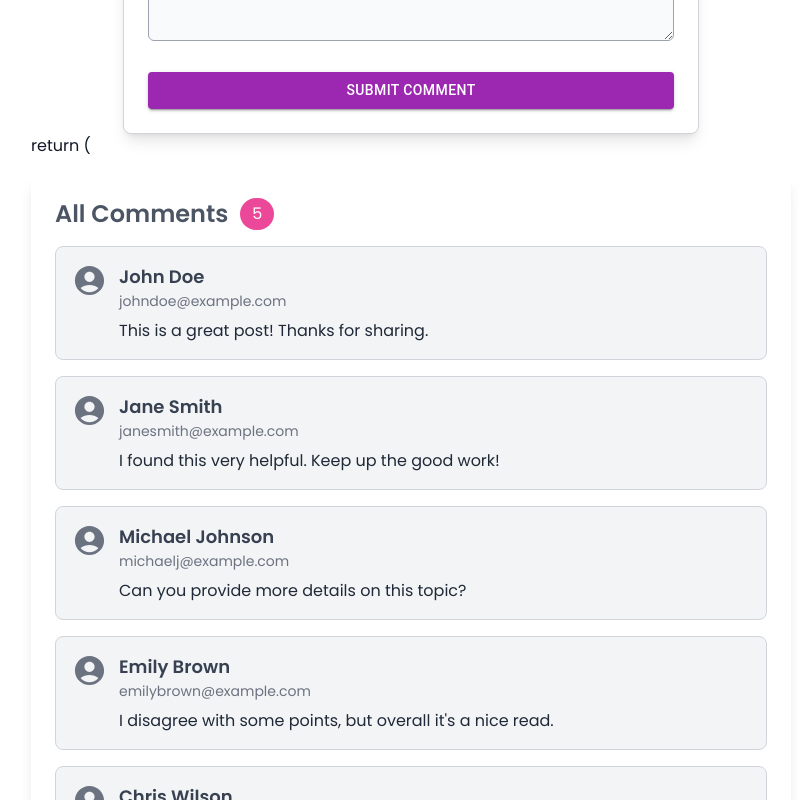
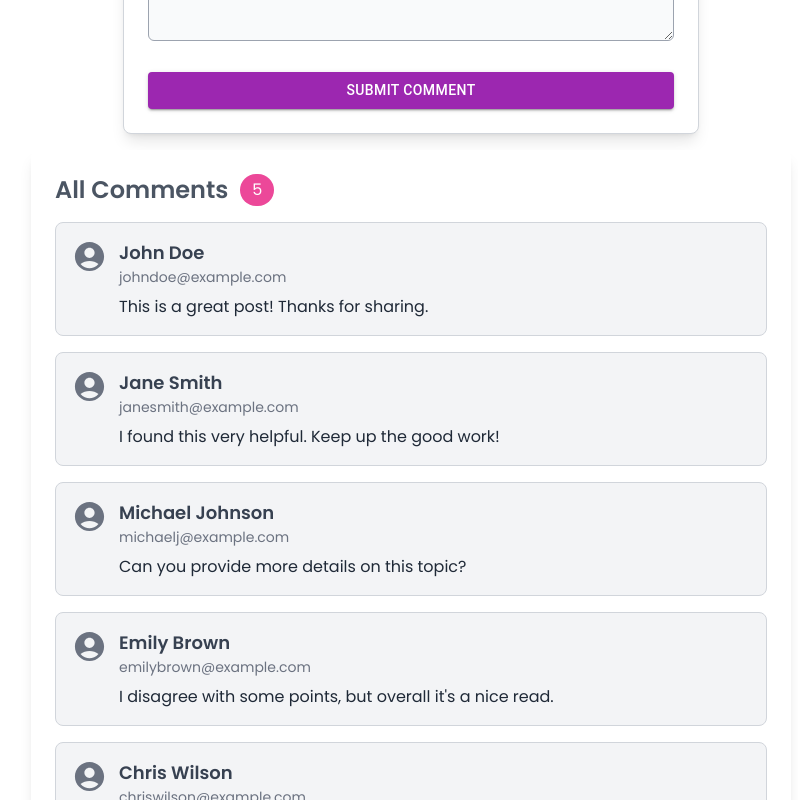
Before and after one commit to amar2mail9/Blog_PORT_CLIENT, a Next.js app: page /blog/async-await-javascript in a window 1280 px wide. Shown: the part 940-1740 px from the top of the page, without its empty margins (229-1027 px from the left). Built offline with nearby package versions, Linux system fonts and the light colour scheme.

Commit message:
Error FIxed in Show COmments

```diff
--- a/components/comments/ShowComments.jsx
+++ b/components/comments/ShowComments.jsx
@@ -9,7 +9,6 @@ const ShowComments = () => {
 
   return (
     <div>
-      return (
       <div className="p-6 bg-white shadow-lg rounded-lg w-full  mt-4 mx-auto ">
         {/* Title & Count */}
         <div className="flex gap-3 items-center mb-4">
```
